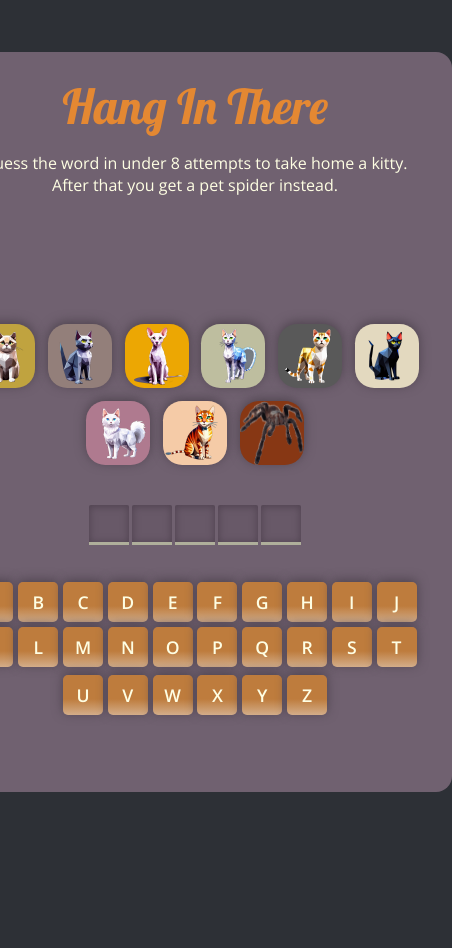
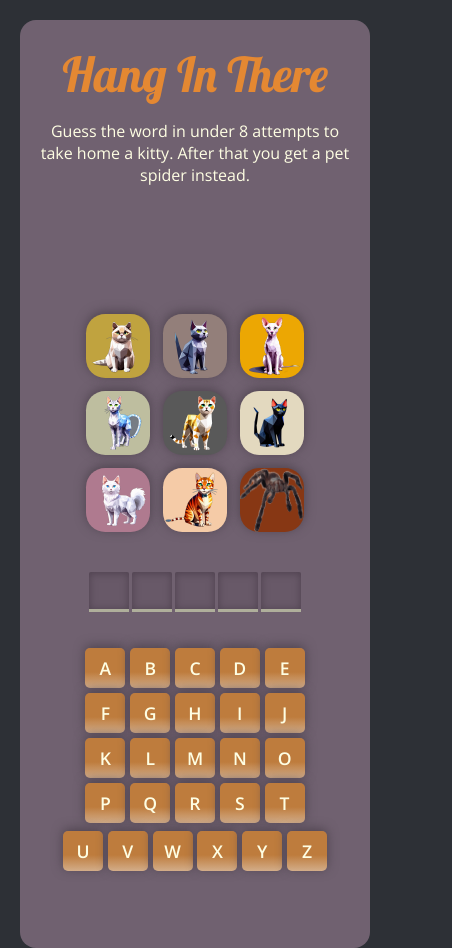
Before and after one commit to Holl4444/HangInThere, a React (Vite) app: page / in a window 390 px wide. Shown: the whole page, 452 px wide, since content can reach past the window. Before the commit the page ends 844 px from the top, so only its background shows below. Built offline with nearby package versions, Linux system fonts and the light colour scheme.

Commit message:
Best current solution for slim screens

```diff
--- a/src/index.css
+++ b/src/index.css
@@ -29,6 +29,11 @@
   justify-content: center;
   align-items: center;
   font-size: 16px;
+  max-width: 100%;
+  max-height: 100%;
+}
+
+#root {
   max-width: 100%;
   max-height: 100%;
 }
@@ -91,12 +96,11 @@
 .cats {
   display: flex;
   flex-wrap: wrap;
-  max-width: 24rem;
   gap: 0.8rem;
   justify-content: center;
   margin: 1rem;
-  max-width: 100%;
-  max-height: 100%;
+  max-width: 90%;
+  max-height: 90%;
 }
 
 .cats > button {
@@ -264,14 +268,28 @@
     font-size: 3rem;
   }
   .upper-keys {
-  row-gap: 0.3rem;
-  column-gap: 0.3rem;
+    row-gap: 0.3rem;
+    column-gap: 0.3rem;
+  }
 
+  .lower-keys {
+    column-gap: 0.3rem;
+  }
 }
 
-.lower-keys {
-  column-gap: 0.3rem;
-}
+@media only screen and (max-width: 450px) {
+  header > h1 {
+    font-size: 3rem;
+  }
+  .upper-keys {
+    grid-template-columns: repeat(5, 2.5rem);
+    row-gap: 0.3rem;
+    column-gap: 0.3rem;
+  }
+
+  .lower-keys {
+    column-gap: 0.3rem;
+  }
 }
 
 /* .cats {
```
